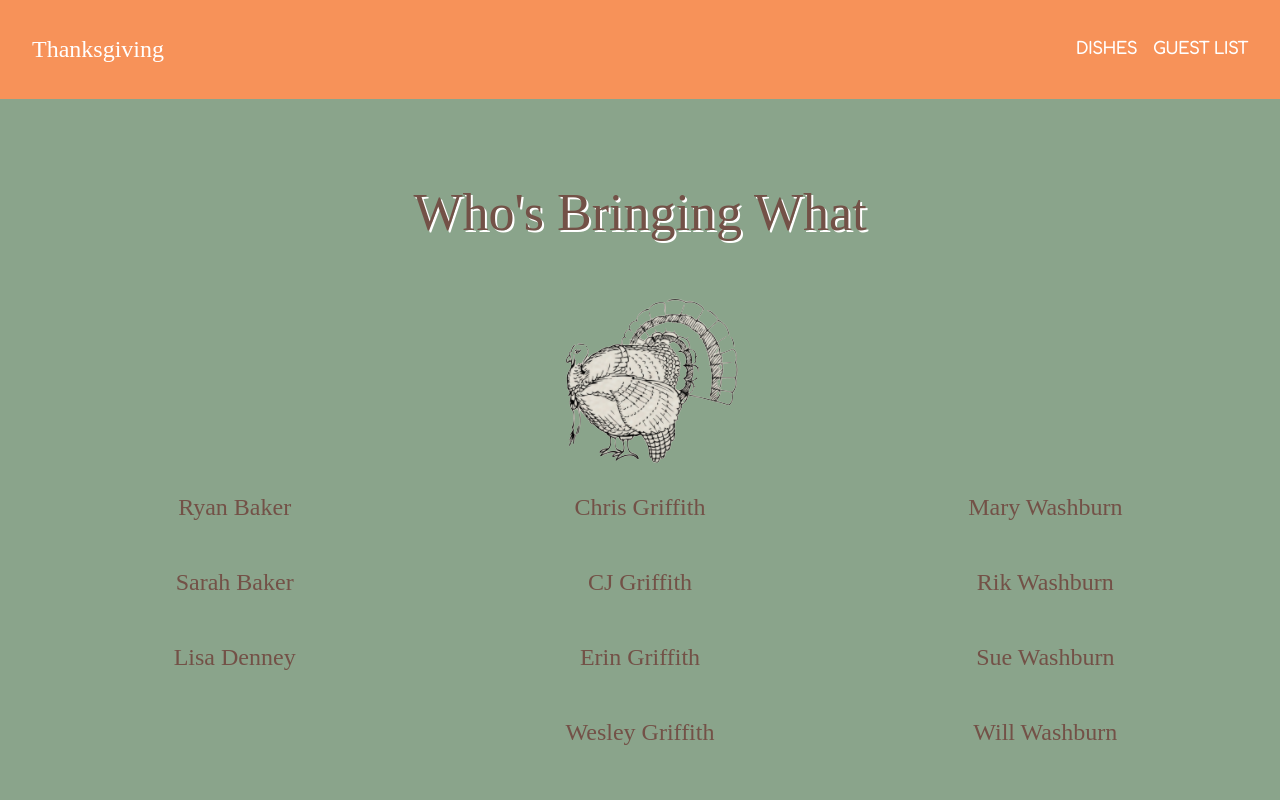
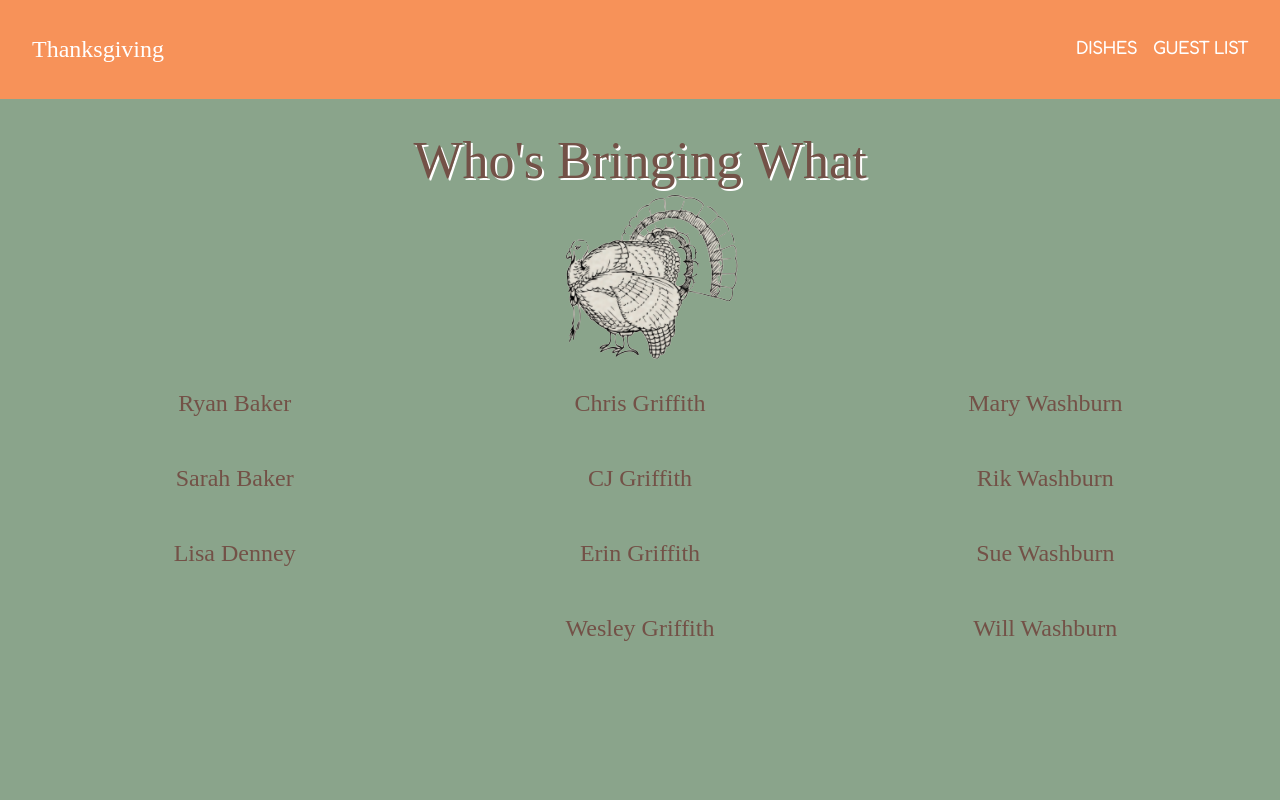
Before and after one commit to marybees/thanksgiving, a React (Create React App) app: page /dishes in a window 1280 px wide. Shown: the top 800 px of the page. Built offline with nearby package versions, Linux system fonts and the light colour scheme; a web font is replaced by a local one.

Commit message:
Remove padding around page titles

```diff
--- a/src/Dish.js
+++ b/src/Dish.js
@@ -5,7 +5,7 @@ const Dish = () => {
   return (
     <div className="page-container">
       <div className="page-title">
-        <p>Who's Bringing What</p>
+        <div>Who's Bringing What</div>
       </div>
       <div className="image">
         <img src={turkey} alt="turkey"/>
--- a/src/Seat.js
+++ b/src/Seat.js
@@ -4,7 +4,7 @@ const Seat = () => {
   return (
     <div className="page-container">
       <div className="page-title">
-        <p>Guest List</p>
+        <div>Guest List</div>
       </div>
       <div id="guest-list-container">
         <div className="body-two-cursive guest-list-column">
```
